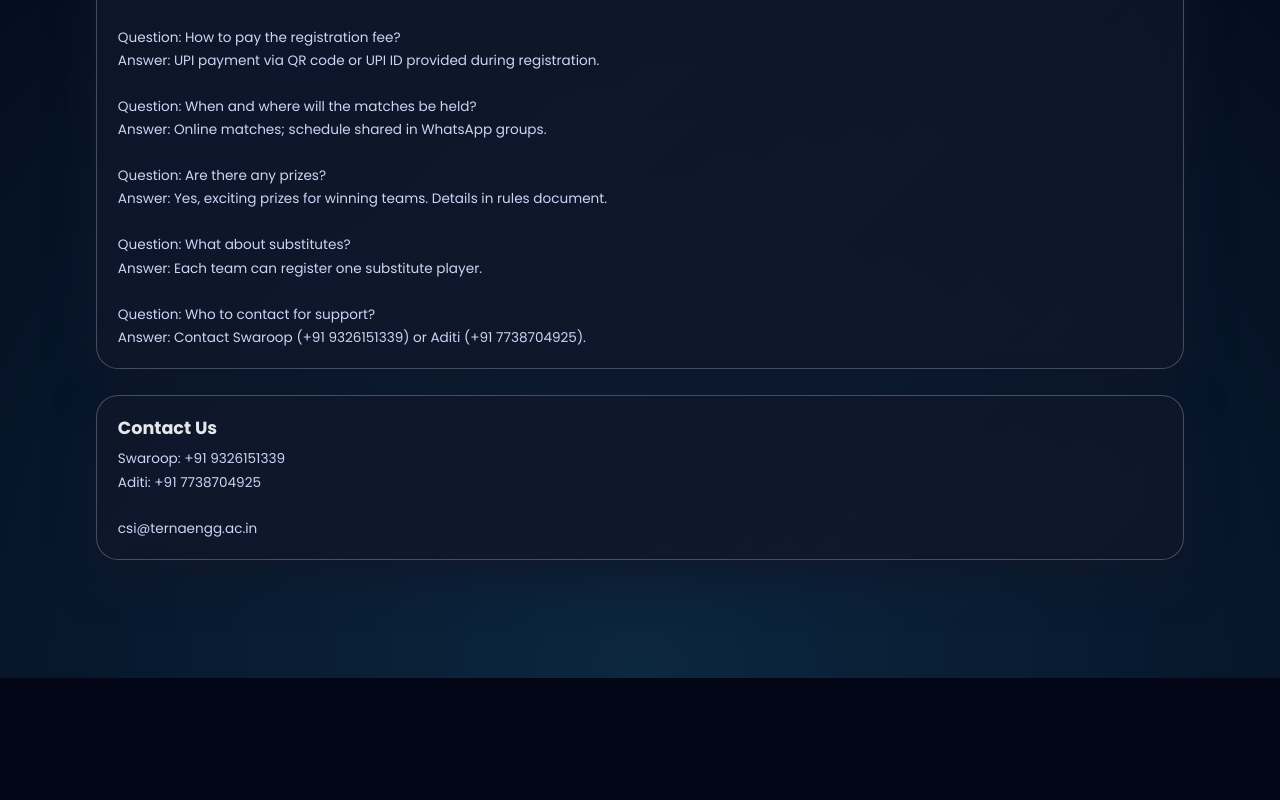
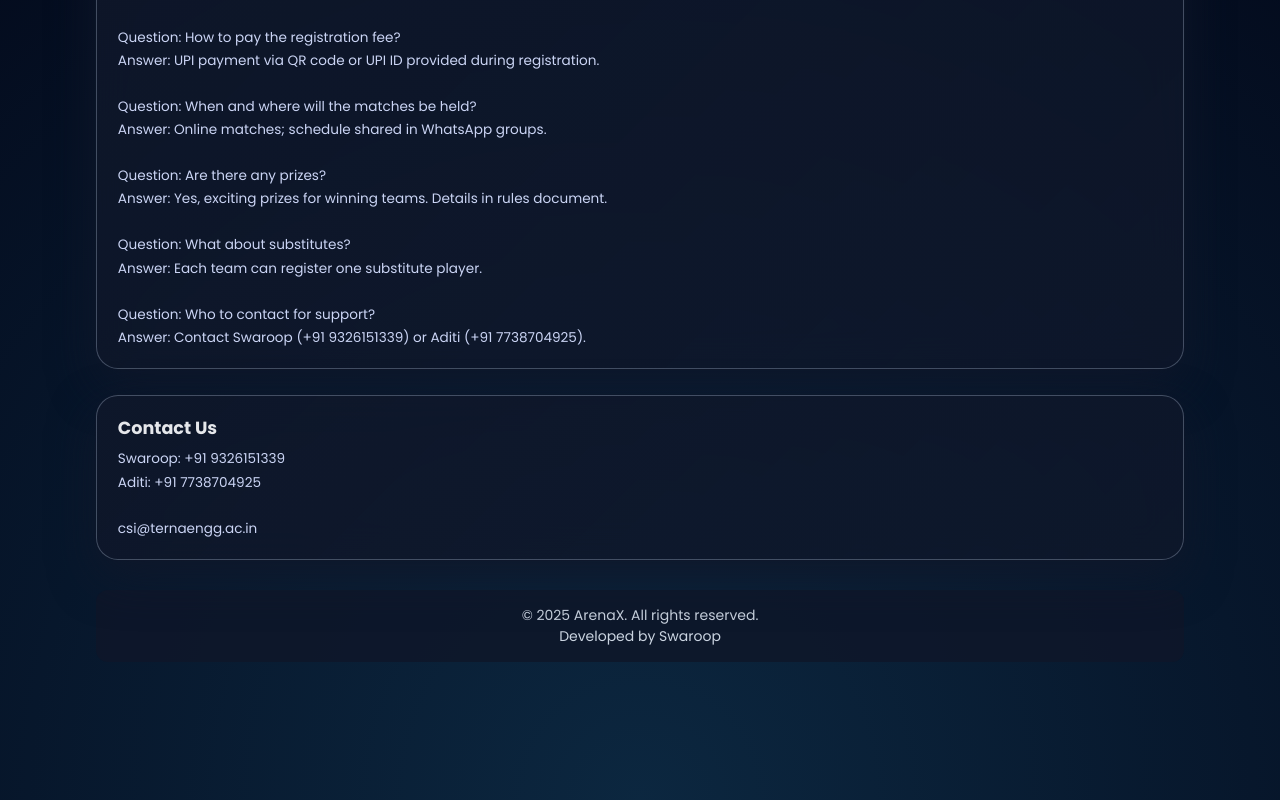
Before and after one commit to swaroop-bug/ArenaX, a React (Vite) app: page / in a window 1280 px wide. Shown: the part 1408-2208 px from the top of the page. Before the commit the page ends 2086 px from the top, so only its background shows below. Built offline with nearby package versions, Linux system fonts and the light colour scheme.

Commit message:
footer changes

```diff
--- a/src/App.css
+++ b/src/App.css
@@ -788,3 +788,15 @@ body {
   border: 1px solid rgba(148, 163, 184, 0.7);
   display: block;
 }
+.footer {
+  margin: 30px auto 20px;
+  padding: 15px 20px;
+  width: 1100 px;
+
+  background: rgba(15, 23, 42, 0.85);
+  color: #cbd5e1;
+  text-align: center;
+  font-size: 14px;
+
+  border-radius: 12px;   /* ✅ rounded border */
+}
--- a/src/App.jsx
+++ b/src/App.jsx
@@ -7,8 +7,8 @@ const TEAM_SIZES = {
 };
 
 const WHATSAPP_LINKS = {
-  BGMI: "https://chat.whatsapp.com/HvVUQHPhx2t1C2nFiJxnOG?mode=wwt",
-  Valorant: "https://chat.whatsapp.com/IMarJKlnLjuGP1SJWKw4os?mode=wwt",
+  BGMI: "https://chat.whatsapp.com/LYcJo0z4sAbEhh3o017kSc?mode=hqrc",
+  Valorant: "https://chat.whatsapp.com/IH6pLBAJeXoE5Wj4PWYFMn?mode=hqrc",
   "Free Fire": "https://chat.whatsapp.com/BRz4Xf5ZIq60SonrGSfPWd?mode=wwt",
 };
 
@@ -798,9 +798,16 @@ console.log("SheetDB response body:", text);
     csi@ternaengg.ac.in
   </p>
 </section>
+
+<footer className="footer">
+  © 2025 ArenaX. All rights reserved. <br />
+  Developed by Swaroop
+</footer>
+
 </main>
 </div>
 );
 }
 
+
 export default App;
```
Lines whose indentation alone changed are shown as unchanged.
